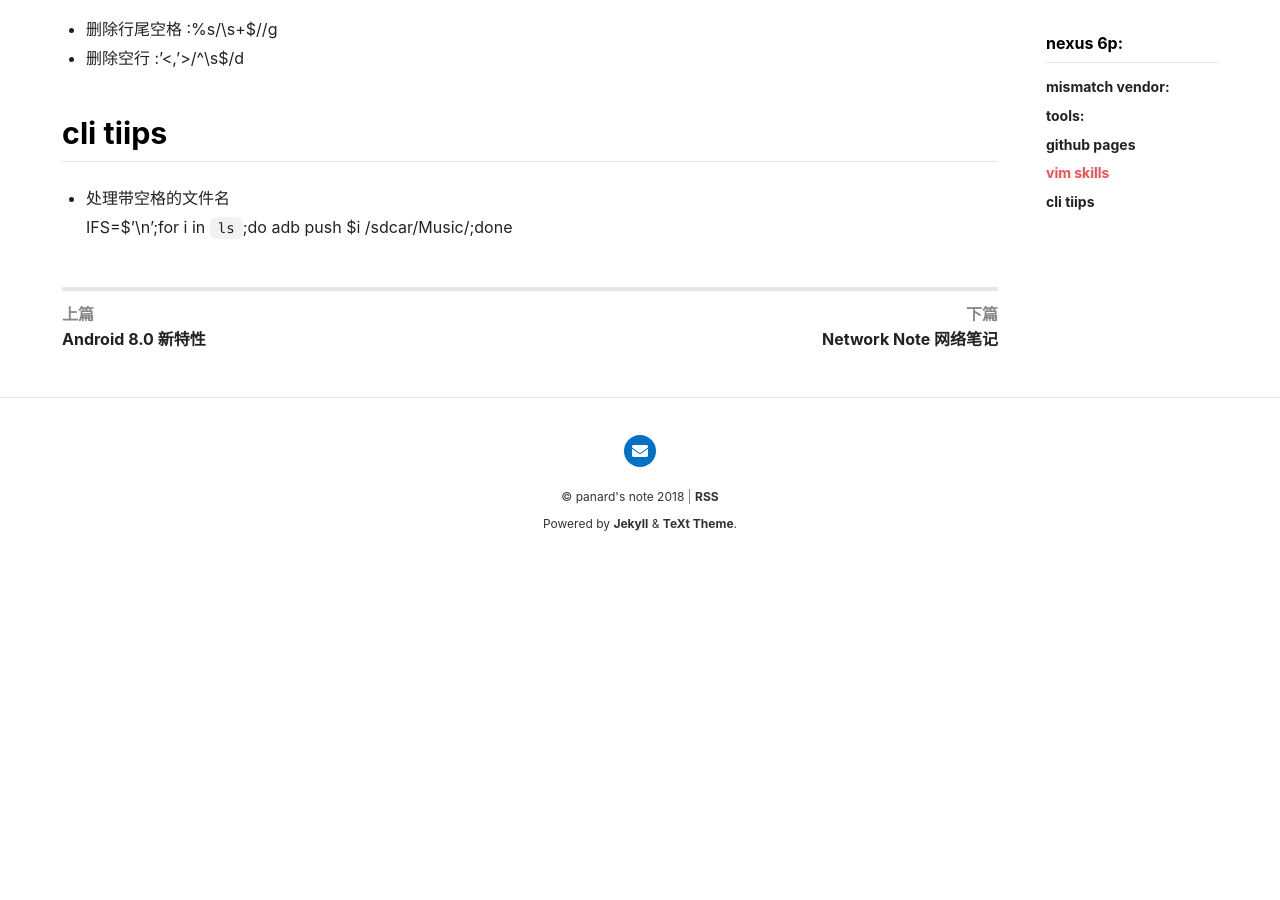
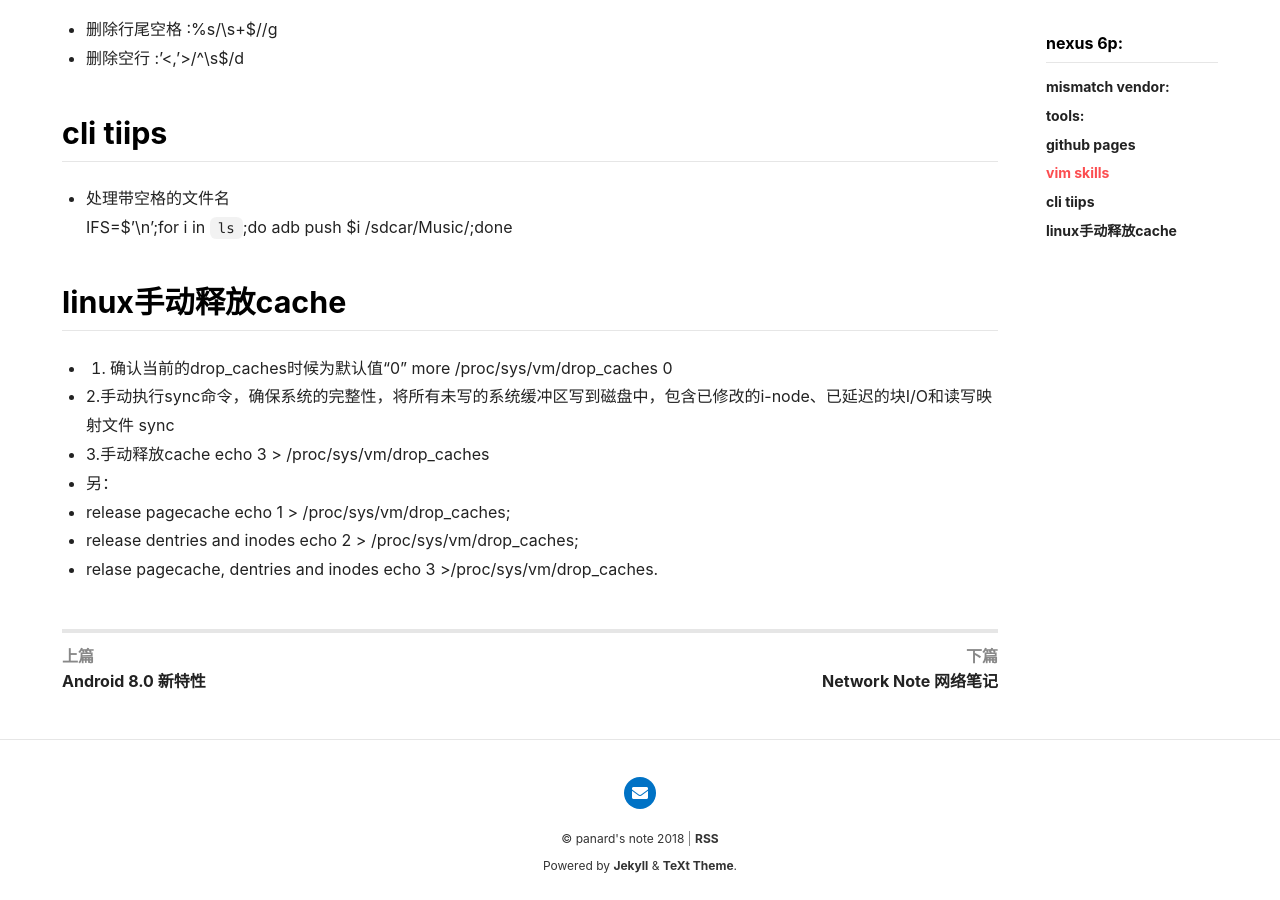
Before and after one commit to panard313/panard313.github.io, a Jekyll site: the page built from _posts/2018-05-29-using.md, in a window 1280 px wide and 900 px high, scrolled down 1417 px. Built offline with Jekyll 4.4.1, drawn with Linux system fonts in a browser that asks for light colours; nearby versions of some CDN libraries; before the commit the page ends 1975 px from its top, so only the background shows below that.

Commit message:
add 手动释放cache

```diff
--- a/_posts/2018-05-29-using.md
+++ b/_posts/2018-05-29-using.md
@@ -66,3 +66,25 @@ lang: zh-Hans
 - 处理带空格的文件名
 
   IFS=$'\n';for i in `ls`;do adb push $i /sdcar/Music/;done
+
+## linux手动释放cache
+
+- 1. 确认当前的drop_caches时候为默认值“0”
+  more /proc/sys/vm/drop_caches
+  0
+
+- 2.手动执行sync命令，确保系统的完整性，将所有未写的系统缓冲区写到磁盘中，包含已修改的i-node、已延迟的块I/O和读写映射文件
+  sync
+
+- 3.手动释放cache
+  echo 3 > /proc/sys/vm/drop_caches
+
+- 另：
+- release pagecache
+  echo 1 > /proc/sys/vm/drop_caches;
+
+- release dentries and inodes
+  echo 2 > /proc/sys/vm/drop_caches;
+
+- relase pagecache, dentries and inodes
+  echo 3 >/proc/sys/vm/drop_caches.
```
